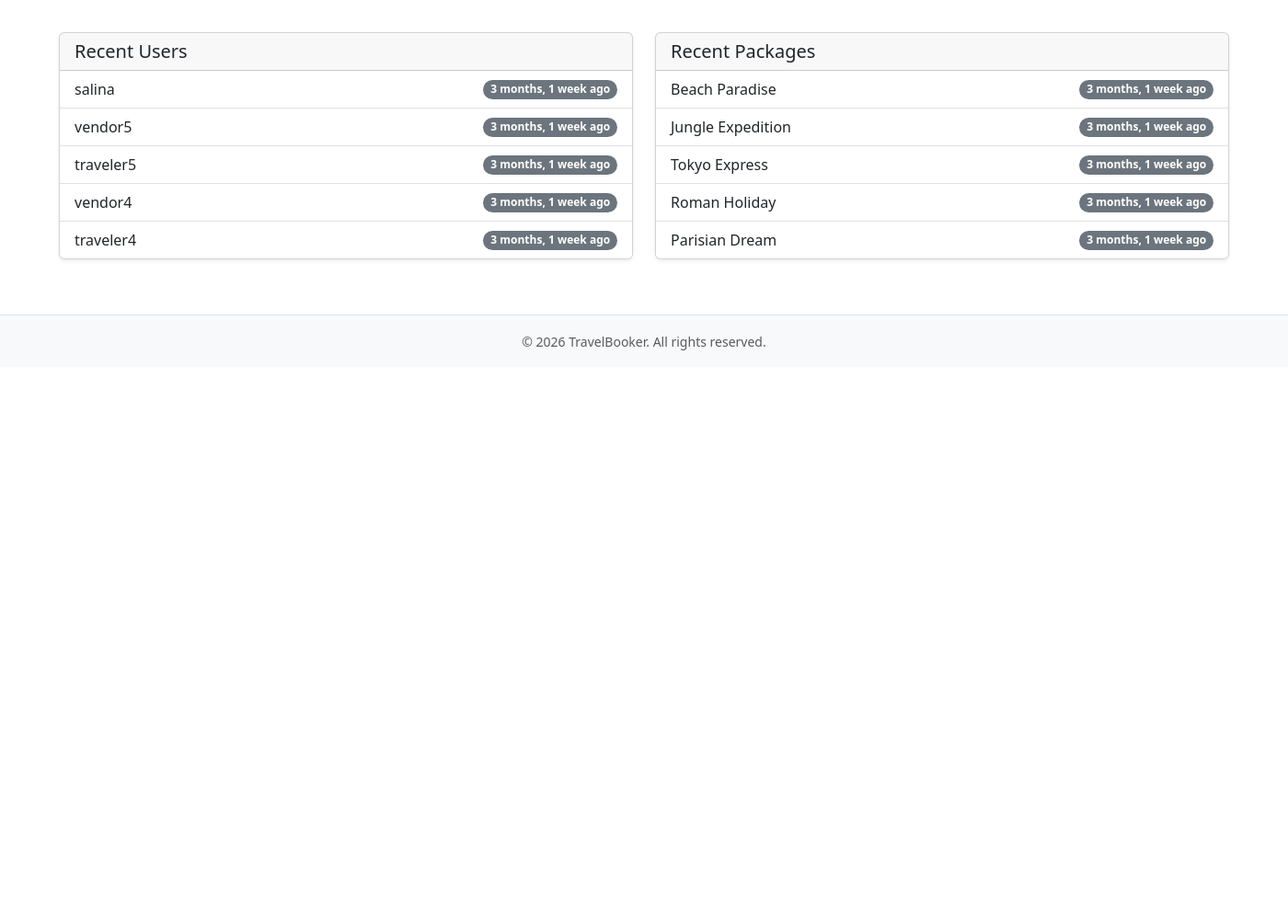
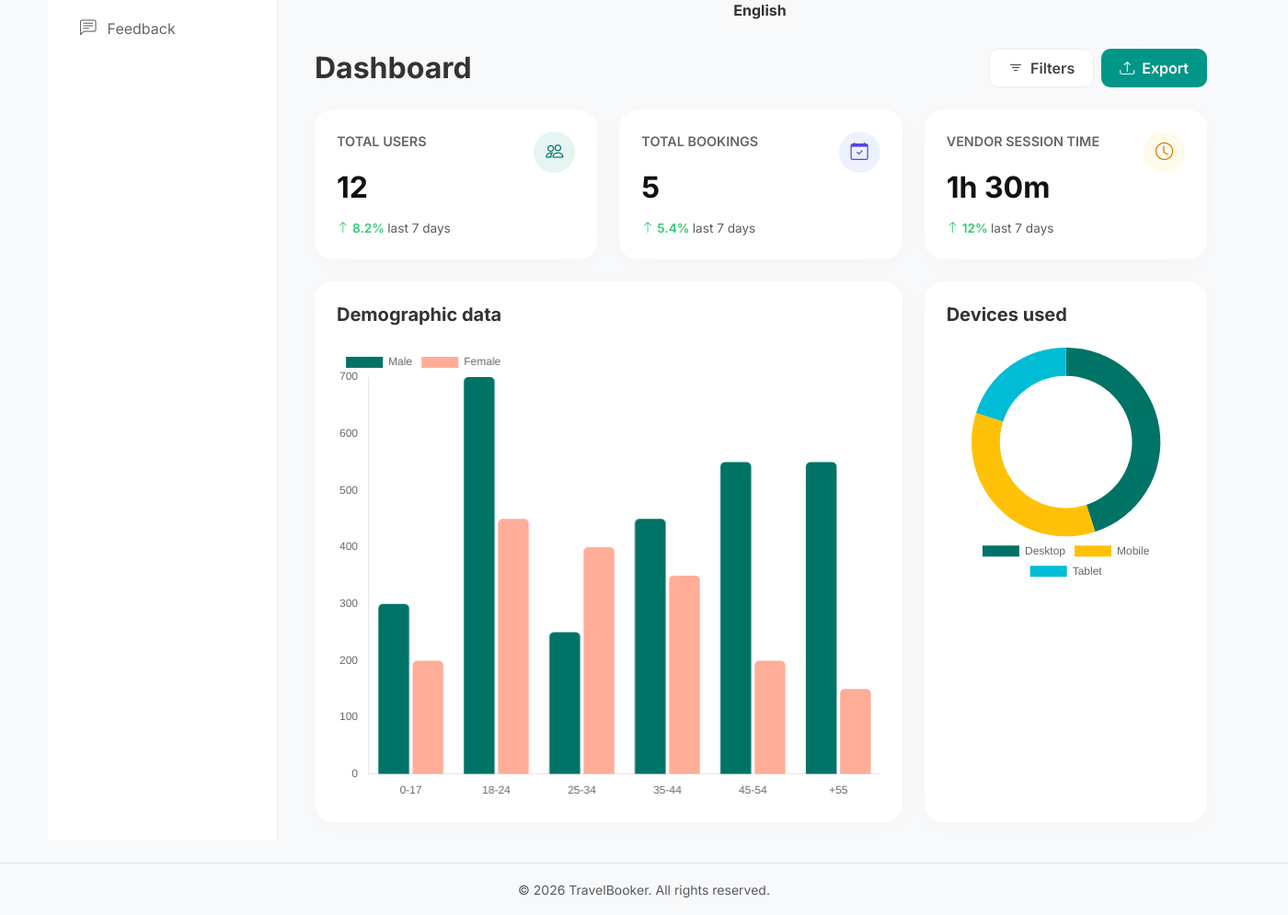
Before and after one commit to salinajyakhwa/FYP, a Django app: page /management/dashboard/ in a window 1400 px wide. Shown: the part 401-1396 px from the top of the page at 92% size. Before the commit the page ends 782 px from the top, so only its background shows below. Run offline with Django 5.2, Linux system fonts and the light colour scheme; a user stored in the database is signed in; data comes from the database, SQL or seed files in the repository; parts of the project's set-up code (start-up, migrations or seed data) failed here and were passed over.

Commit message:
Admin dashboard frontend first commit

```diff
--- a/main/templates/main/admin_dashboard.html
+++ b/main/templates/main/admin_dashboard.html
@@ -3,96 +3,210 @@
 
 {% block title %}Admin Dashboard{% endblock %}
 
+{% block extra_css %}
+<!-- Include Google Fonts and Chart.js -->
+<link href="https://fonts.googleapis.com/css2?family=Inter:wght@400;500;600;700&display=swap" rel="stylesheet">
+<link rel="stylesheet" href="https://cdn.jsdelivr.net/npm/bootstrap-icons@1.11.1/font/bootstrap-icons.css">
+<style>
+    body {
+        background-color: #f8f9fa;
+        font-family: 'Inter', sans-serif;
+        color: #333;
+    }
+
+    /* Sidebar Layout Fix */
+    .wrapper { display: flex; width: 100%; align-items: stretch; }
+    #sidebar { min-width: 250px; max-width: 250px; background: #fff; min-height: 100vh; border-right: 1px solid #eee; }
+    #content { width: 100%; padding: 20px 40px; }
+
+    /* Custom UI Components */
+    .brand-logo { padding: 20px; font-weight: 700; color: #007367; display: flex; align-items: center; gap: 10px; }
+    .nav-link-custom { padding: 12px 20px; color: #666; display: flex; align-items: center; text-decoration: none; border-radius: 8px; margin: 4px 15px; }
+    .nav-link-custom:hover, .nav-link-custom.active { background-color: #e6f1f0; color: #007367; }
+    .nav-link-custom i { margin-right: 12px; font-size: 1.1rem; }
+
+    /* Top Bar */
+    .top-bar { display: flex; justify-content: space-between; align-items: center; margin-bottom: 30px; }
+    .search-container { position: relative; width: 400px; }
+    .search-container input { border-radius: 10px; border: 1px solid #eee; padding: 10px 10px 10px 40px; width: 100%; background: #fcfcfc; }
+    .search-container i { position: absolute; left: 15px; top: 13px; color: #aaa; }
+
+    /* Cards */
+    .stat-card { background: #fff; border: none; border-radius: 20px; box-shadow: 0 4px 20px rgba(0,0,0,0.02); padding: 24px; height: 100%; }
+    .stat-card .card-title { font-size: 0.9rem; color: #666; font-weight: 600; margin-bottom: 15px; }
+    .stat-card .main-val { font-size: 2rem; font-weight: 700; color: #111; }
+    .stat-icon-wrapper { width: 45px; height: 45px; border-radius: 50%; display: flex; align-items: center; justify-content: center; font-size: 1.2rem; }
+    .trend-indicator { font-size: 0.85rem; font-weight: 600; margin-top: 10px; }
+    .trend-up { color: #2ecc71; }
+
+    /* Buttons */
+    .btn-action { border-radius: 10px; padding: 8px 20px; font-weight: 600; display: flex; align-items: center; gap: 8px; }
+    .btn-export { background-color: #009688; color: white; border: none; }
+    .btn-filter { background: white; border: 1px solid #eee; color: #444; }
+
+    /* Colors from screenshot */
+    .bg-teal-light { background-color: #e6f5f3; color: #007367; }
+    .bg-blue-light { background-color: #eef2ff; color: #4f46e5; }
+    .bg-yellow-light { background-color: #fffbeb; color: #d97706; }
+</style>
+{% endblock %}
+
 {% block content %}
-<div class="container mt-5">
-    <h2 class="mb-4">Admin Dashboard</h2>
+<div class="wrapper">
+    <!-- Sidebar -->
+    <nav id="sidebar">
+        <div class="brand-logo">
+            <i class="bi bi-airplane-fill"></i> TravelBooker
+        </div>
+        <div class="mt-4">
+            <a href="#" class="nav-link-custom active"><i class="bi bi-grid-fill"></i> Dashboard</a>
+            <a href="{% url 'manage_users' %}" class="nav-link-custom"><i class="bi bi-people"></i> Users Management</a>
+            <a href="{% url 'manage_vendors' %}" class="nav-link-custom"><i class="bi bi-shop"></i> Vendors Management</a>
+            <a href="#" class="nav-link-custom"><i class="bi bi-journal-text"></i> Packages</a>
+            <a href="#" class="nav-link-custom"><i class="bi bi-chat-left-text"></i> Feedback</a>
+        </div>
+    </nav>
 
-    <!-- Statistics Cards -->
-    <div class="row g-4 mb-5">
-        <div class="col-md-3">
-            <div class="card text-center shadow-sm">
-                <div class="card-body">
-                    <h5 class="card-title"><i class="bi bi-people-fill me-2"></i>Total Users</h5>
-                    <p class="card-text fs-4 fw-bold">{{ total_users }}</p>
+    <!-- Main Content -->
+    <div id="content">
+        <!-- Top Bar -->
+        <div class="top-bar">
+            <div class="search-container">
+                <i class="bi bi-search"></i>
+                <input type="text" placeholder="Search For Anything...">
+            </div>
+            <div class="d-flex align-items-center gap-3">
+                <div class="btn-group">
+                    <button class="btn btn-sm btn-light border"><i class="bi bi-sun"></i></button>
+                    <button class="btn btn-sm btn-light border"><i class="bi bi-moon"></i></button>
+                </div>
+                <span class="fw-bold"><img src="https://flagcdn.com/w20/gb.png" class="me-1"> English</span>
+                <i class="bi bi-bell fs-5 text-muted"></i>
+                <img src="https://ui-avatars.com/api/?name=Admin&background=random" class="rounded-circle" width="35">
+            </div>
+        </div>
+
+        <div class="d-flex justify-content-between align-items-center mb-4">
+            <h2 class="fw-bold m-0">Dashboard</h2>
+            <div class="d-flex gap-2">
+                <button class="btn btn-filter btn-action"><i class="bi bi-filter"></i> Filters</button>
+                <button class="btn btn-export btn-action"><i class="bi bi-upload"></i> Export</button>
+            </div>
+        </div>
+
+        <!-- Stats Cards -->
+        <div class="row g-4 mb-4">
+            <div class="col-md-4">
+                <div class="stat-card">
+                    <div class="d-flex justify-content-between align-items-start">
+                        <div>
+                            <div class="card-title text-uppercase">Total Users</div>
+                            <div class="main-val">{{ total_users }}</div>
+                            <div class="trend-indicator trend-up">
+                                <i class="bi bi-arrow-up"></i> 8.2% <span class="text-muted fw-normal">last 7 days</span>
+                            </div>
+                        </div>
+                        <div class="stat-icon-wrapper bg-teal-light">
+                            <i class="bi bi-people"></i>
                         </div>
                     </div>
                 </div>
-        <div class="col-md-3">
-            <div class="card text-center shadow-sm">
-                <div class="card-body">
-                    <h5 class="card-title"><i class="bi bi-shop me-2"></i>Total Vendors</h5>
-                    <p class="card-text fs-4 fw-bold">{{ total_vendors }}</p>
+            </div>
+            <div class="col-md-4">
+                <div class="stat-card">
+                    <div class="d-flex justify-content-between align-items-start">
+                        <div>
+                            <div class="card-title text-uppercase">Total Bookings</div>
+                            <div class="main-val">{{ total_bookings }}</div>
+                            <div class="trend-indicator trend-up">
+                                <i class="bi bi-arrow-up"></i> 5.4% <span class="text-muted fw-normal">last 7 days</span>
+                            </div>
+                        </div>
+                        <div class="stat-icon-wrapper bg-blue-light">
+                            <i class="bi bi-calendar-check"></i>
                         </div>
                     </div>
                 </div>
-        <div class="col-md-3">
-            <div class="card text-center shadow-sm">
-                <div class="card-body">
-                    <h5 class="card-title"><i class="bi bi-briefcase-fill me-2"></i>Total Packages</h5>
-                    <p class="card-text fs-4 fw-bold">{{ total_packages }}</p>
+            </div>
+            <div class="col-md-4">
+                <div class="stat-card">
+                    <div class="d-flex justify-content-between align-items-start">
+                        <div>
+                            <div class="card-title text-uppercase">Vendor Session Time</div>
+                            <div class="main-val">1h 30m</div>
+                            <div class="trend-indicator trend-up">
+                                <i class="bi bi-arrow-up"></i> 12% <span class="text-muted fw-normal">last 7 days</span>
                             </div>
                         </div>
+                        <div class="stat-icon-wrapper bg-yellow-light">
+                            <i class="bi bi-clock"></i>
                         </div>
-        <div class="col-md-3">
-            <div class="card text-center shadow-sm">
-                <div class="card-body">
-                    <h5 class="card-title"><i class="bi bi-calendar-check-fill me-2"></i>Total Bookings</h5>
-                    <p class="card-text fs-4 fw-bold">{{ total_bookings }}</p>
                     </div>
                 </div>
             </div>
         </div>
 
-    <!-- Quick Actions -->
-    <div class="row g-4 mb-5">
-        <div class="col-md-6">
-            <div class="d-grid gap-2">
-                <a href="{% url 'manage_users' %}" class="btn btn-lg btn-primary">Manage Users</a>
+        <!-- Charts Row -->
+        <div class="row g-4">
+            <div class="col-md-8">
+                <div class="stat-card">
+                    <h5 class="fw-bold mb-4">Demographic data</h5>
+                    <canvas id="demographicChart" height="250"></canvas>
                 </div>
             </div>
-        <div class="col-md-6">
-            <div class="d-grid gap-2">
-                <a href="{% url 'manage_vendors' %}" class="btn btn-lg btn-secondary">Manage Vendors</a>
+            <div class="col-md-4">
+                <div class="stat-card">
+                    <h5 class="fw-bold mb-4">Devices used</h5>
+                    <canvas id="devicesChart" height="250"></canvas>
+                </div>
+            </div>
         </div>
     </div>
 </div>
 
-    <!-- Recent Activity -->
-    <div class="row g-4">
-        <div class="col-md-6">
-            <div class="card shadow-sm">
-                <div class="card-header">
-                    <h5 class="mb-0">Recent Users</h5>
-                </div>
-                <ul class="list-group list-group-flush">
-                    {% for user in recent_users %}
-                        <li class="list-group-item d-flex justify-content-between align-items-center">
-                            {{ user.username }}
-                            <span class="badge bg-secondary rounded-pill">{{ user.date_joined|timesince }} ago</span>
-                        </li>
-                    {% empty %}
-                        <li class="list-group-item">No recent users.</li>
-                    {% endfor %}
-                </ul>
-            </div>
-        </div>
-        <div class="col-md-6">
-            <div class="card shadow-sm">
-                <div class="card-header">
-                    <h5 class="mb-0">Recent Packages</h5>
-                </div>
-                <ul class="list-group list-group-flush">
-                    {% for package in recent_packages %}
-                        <li class="list-group-item d-flex justify-content-between align-items-center">
-                            {{ package.name }}
-                            <span class="badge bg-secondary rounded-pill">{{ package.created_at|timesince }} ago</span>
-                        </li>
-                    {% empty %}
-                        <li class="list-group-item">No recent packages.</li>
-                    {% endfor %}
-                </ul>
-            </div>
-        </div>
-    </div>
-</div>
+<!-- Chart.js scripts -->
+<script src="https://cdn.jsdelivr.net/npm/chart.js"></script>
+<script>
+    // Demographic Bar Chart
+    const ctx1 = document.getElementById('demographicChart').getContext('2d');
+    new Chart(ctx1, {
+        type: 'bar',
+        data: {
+            labels: ['0-17', '18-24', '25-34', '35-44', '45-54', '+55'],
+            datasets: [{
+                label: 'Male',
+                data: [300, 700, 250, 450, 550, 550],
+                backgroundColor: '#007367',
+                borderRadius: 5,
+            }, {
+                label: 'Female',
+                data: [200, 450, 400, 350, 200, 150],
+                backgroundColor: '#FFAD99',
+                borderRadius: 5,
+            }]
+        },
+        options: {
+            plugins: { legend: { position: 'top', align: 'start' } },
+            scales: { y: { beginAtZero: true, grid: { display: false } }, x: { grid: { display: false } } }
+        }
+    });
+
+    // Devices Pie Chart
+    const ctx2 = document.getElementById('devicesChart').getContext('2d');
+    new Chart(ctx2, {
+        type: 'doughnut',
+        data: {
+            labels: ['Desktop', 'Mobile', 'Tablet'],
+            datasets: [{
+                data: [45, 35, 20],
+                backgroundColor: ['#007367', '#FFC107', '#00BCD4'],
+                borderWidth: 0
+            }]
+        },
+        options: {
+            cutout: '70%',
+            plugins: { legend: { position: 'bottom' } }
+        }
+    });
+</script>
 {% endblock %}
--- a/templates/base.html
+++ b/templates/base.html
@@ -27,7 +27,7 @@
         <div class="container">
             {% if user.is_authenticated and user.userprofile.role == 'admin' %}
                 <a class="navbar-brand fw-bold text-primary" href="{% url 'admin_dashboard' %}">
-                    <i class="bi bi-shield-lock-fill"></i> Admin Panel
+                    <i class="bi bi-airplane-fill"></i> TravelBooker
                 </a>
                 <div class="ms-auto">
                     <form action="{% url 'logout' %}" method="post" class="d-inline">
```
Lines whose indentation alone changed are shown as unchanged.
